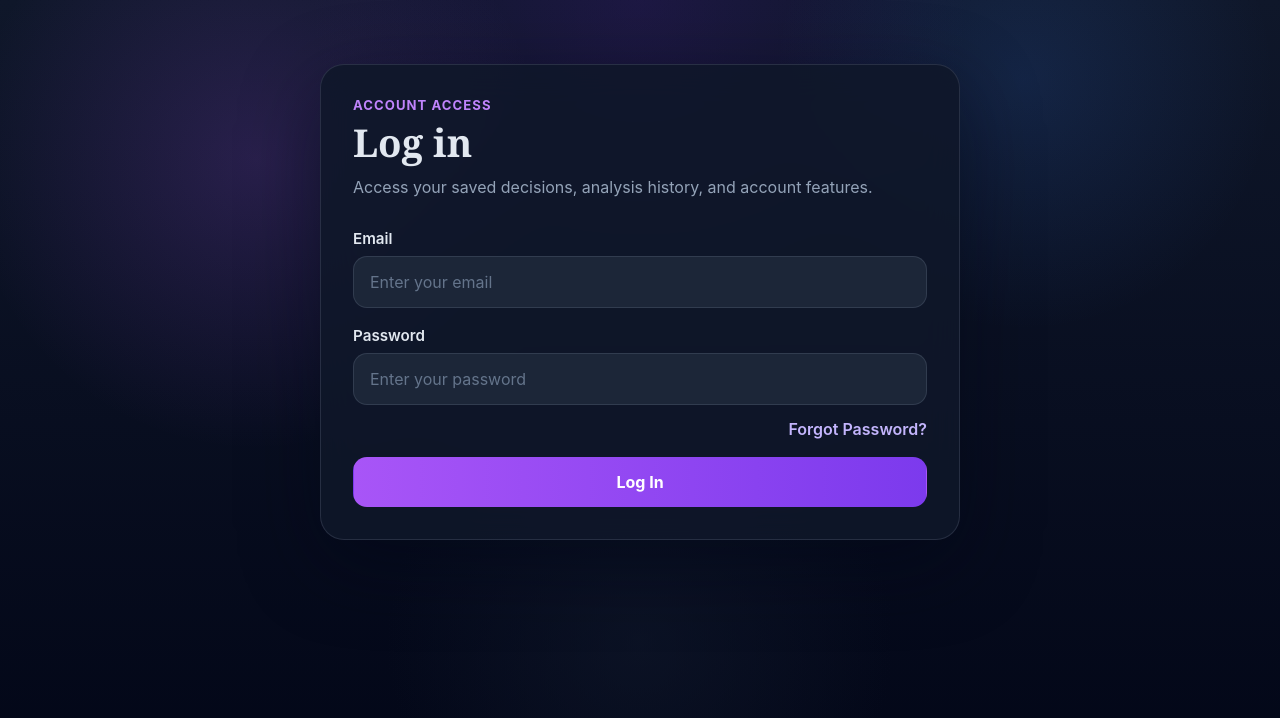
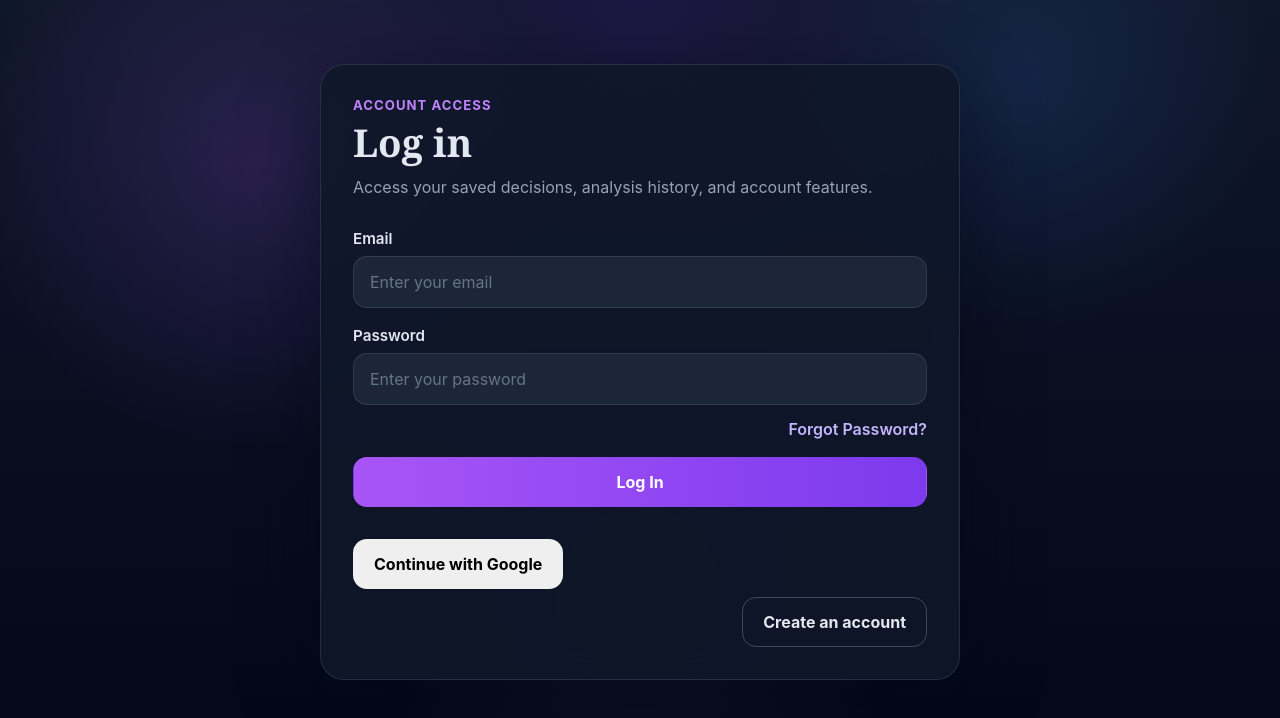
Before and after one commit to SithilSemitha/DeathBed-FrontEnd, a React (Vite) app: page /login in a window 1280 px wide. Shown: the top 718 px of the page. Built offline with nearby package versions, Linux system fonts and the light colour scheme.

Commit message:
feat(SCRUM: 6): Added Axsios End Points

```diff
--- a/src/routes/LoginRoute.tsx
+++ b/src/routes/LoginRoute.tsx
@@ -1,79 +1,85 @@
-import { useState } from 'react'
-import { Link, useNavigate } from 'react-router-dom'
-import { getSupabaseClient } from '../lib/supabase'
+import { useState } from "react";
+import { Link, useNavigate } from "react-router-dom";
+import { login, googleLogin } from "../lib/api";
 
 type LoginErrors = {
-  email?: string
-  password?: string
-}
+  email?: string;
+  password?: string;
+};
 
 function LoginRoute() {
-  const navigate = useNavigate()
+  const navigate = useNavigate();
 
-  const [email, setEmail] = useState<string>('')
-  const [password, setPassword] = useState<string>('')
-  const [errors, setErrors] = useState<LoginErrors>({})
-  const [isSubmitting, setIsSubmitting] = useState<boolean>(false)
-  const [requestError, setRequestError] = useState<string>('')
+  const [email, setEmail] = useState<string>("");
+  const [password, setPassword] = useState<string>("");
+  const [errors, setErrors] = useState<LoginErrors>({});
+  const [isSubmitting, setIsSubmitting] = useState<boolean>(false);
+  const [requestError, setRequestError] = useState<string>("");
 
   function validate(): boolean {
-    const next: LoginErrors = {}
+    const next: LoginErrors = {};
 
     if (!email.trim()) {
-      next.email = 'Email is required.'
+      next.email = "Email is required.";
     } else if (!/^[^\s@]+@[^\s@]+\.[^\s@]+$/.test(email.trim())) {
-      next.email = 'Please enter a valid email address.'
+      next.email = "Please enter a valid email address.";
     }
 
     if (!password) {
-      next.password = 'Password is required.'
+      next.password = "Password is required.";
     }
 
-    setErrors(next)
-    return Object.keys(next).length === 0
+    setErrors(next);
+    return Object.keys(next).length === 0;
   }
 
   async function performLogin(
     loginEmail: string,
     loginPassword: string,
   ): Promise<void> {
-    const supabase = getSupabaseClient()
+    const res = await login(loginEmail, loginPassword);
 
-    if (!supabase) {
-      throw new Error(
-        'Supabase environment values are missing. Add VITE_SUPABASE_URL and VITE_SUPABASE_ANON_KEY to .env.local.',
-      )
-    }
-
-    const { error } = await supabase.auth.signInWithPassword({
-      email: loginEmail,
-      password: loginPassword,
-    })
-
-    if (error) {
-      throw new Error(error.message)
+    if (res?.error) {
+      throw new Error(res.error);
     }
   }
 
   async function handleSubmit(event: React.FormEvent<HTMLFormElement>) {
-    event.preventDefault()
-    setRequestError('')
+    event.preventDefault();
+    setRequestError("");
 
-    if (!validate()) return
+    if (!validate()) return;
 
-    setIsSubmitting(true)
+    setIsSubmitting(true);
 
     try {
-      await performLogin(email.trim(), password)
-      navigate('/dashboard')
+      await performLogin(email.trim(), password);
+      navigate("/dashboard");
     } catch (error) {
       setRequestError(
         error instanceof Error
           ? error.message
-          : 'Could not log in right now. Please try again.',
-      )
+          : "Could not log in right now. Please try again.",
+      );
     } finally {
-      setIsSubmitting(false)
+      setIsSubmitting(false);
+    }
+  }
+
+  async function handleGoogleSignIn() {
+    setRequestError("");
+    setIsSubmitting(true);
+
+    try {
+      const res = await googleLogin();
+      const url = res?.url || res?.data?.url;
+      if (!url) throw new Error("Could not get Google login URL");
+      // redirect to Supabase OAuth URL
+      window.location.href = url;
+    } catch (err: any) {
+      setRequestError(err?.message || "Google sign-in failed");
+    } finally {
+      setIsSubmitting(false);
     }
   }
 
@@ -98,7 +104,7 @@ function LoginRoute() {
             <label className="field-group">
               <span className="field-label">Email</span>
               <input
-                className={`field-input ${errors.email ? 'field-input-error' : ''}`}
+                className={`field-input ${errors.email ? "field-input-error" : ""}`}
                 type="email"
                 placeholder="Enter your email"
                 value={email}
@@ -113,7 +119,7 @@ function LoginRoute() {
             <label className="field-group">
               <span className="field-label">Password</span>
               <input
-                className={`field-input ${errors.password ? 'field-input-error' : ''}`}
+                className={`field-input ${errors.password ? "field-input-error" : ""}`}
                 type="password"
                 placeholder="Enter your password"
                 value={password}
@@ -136,13 +142,29 @@ function LoginRoute() {
               className="button button-primary"
               disabled={isSubmitting}
             >
-              {isSubmitting ? 'Logging in...' : 'Log In'}
+              {isSubmitting ? "Logging in..." : "Log In"}
             </button>
           </form>
+          <div className="form-actions">
+            <button
+              type="button"
+              className="button button-google"
+              onClick={handleGoogleSignIn}
+              disabled={isSubmitting}
+            >
+              Continue with Google
+            </button>
+          </div>
+
+          <div className="form-actions single-action auth-page-footer">
+            <Link className="button button-secondary button-link" to="/signup">
+              Create an account
+            </Link>
+          </div>
         </div>
       </div>
     </section>
-  )
+  );
 }
 
-export default LoginRoute
+export default LoginRoute;
```
